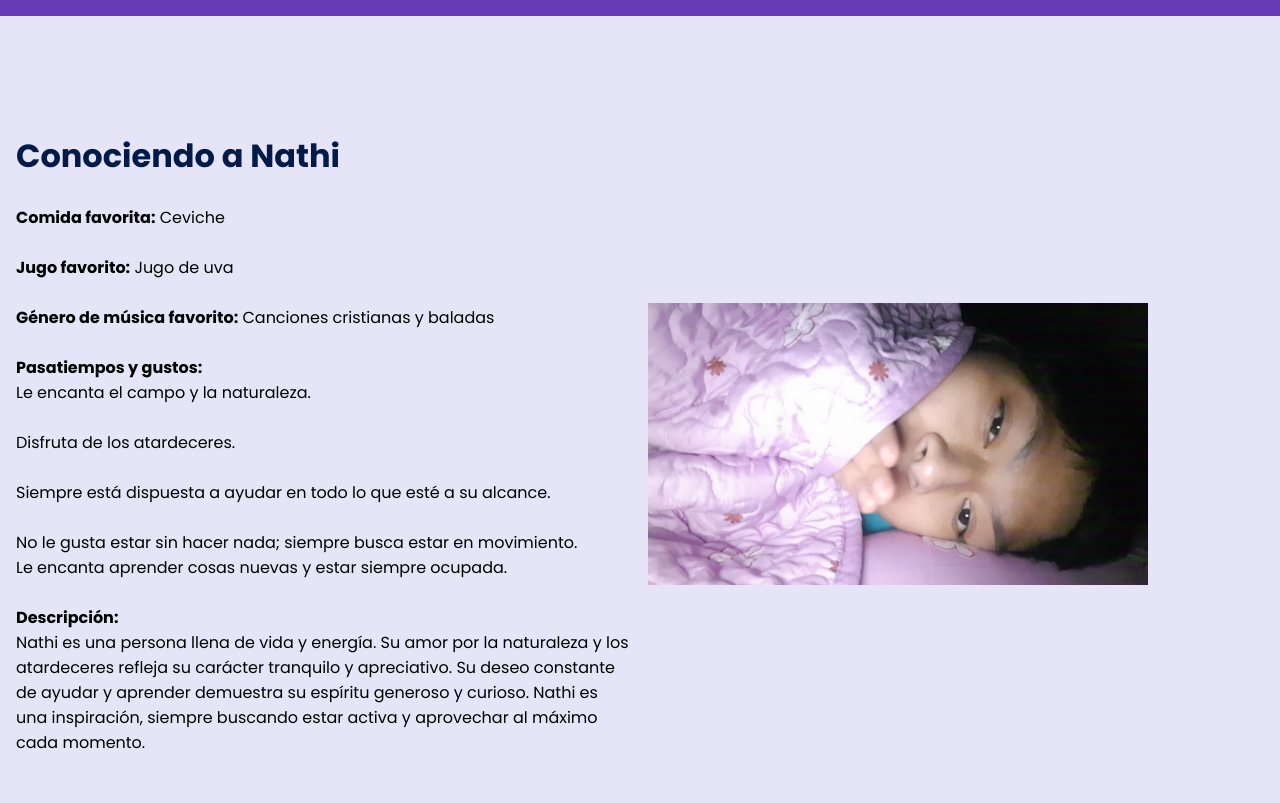
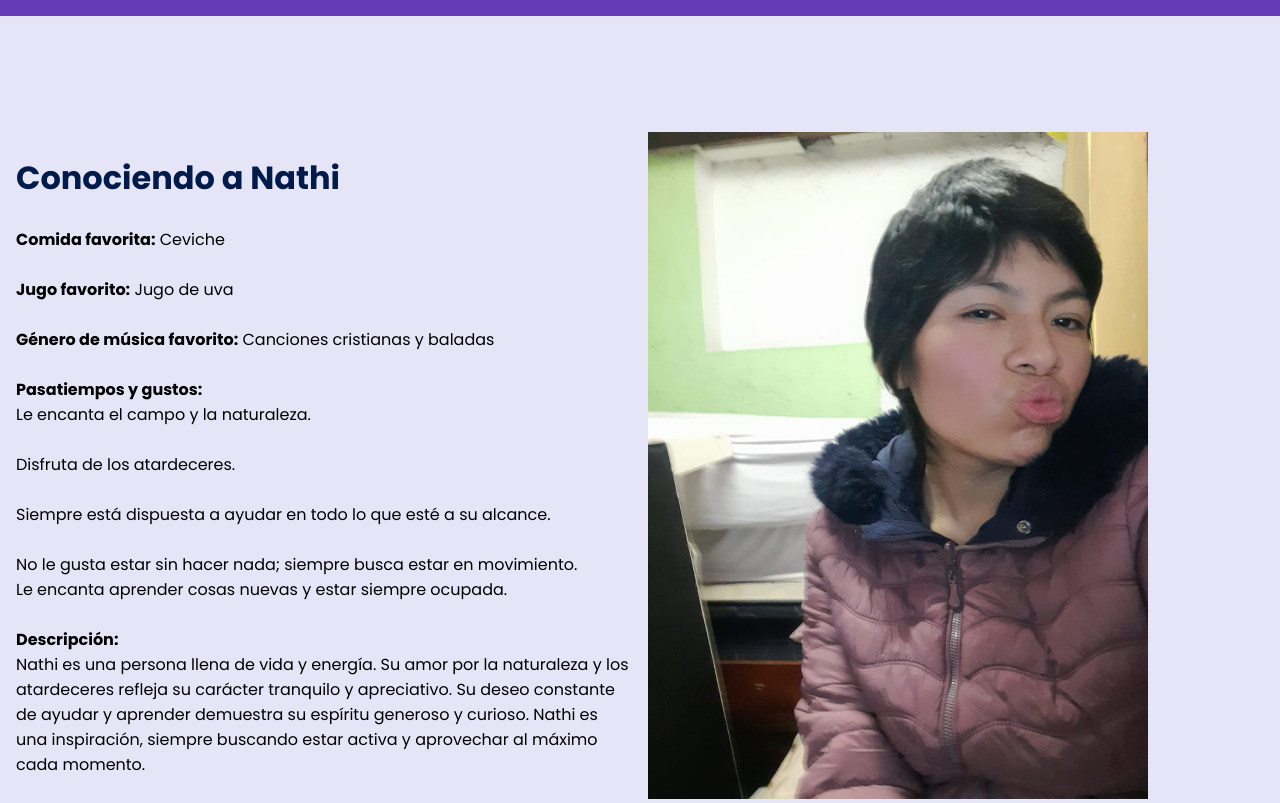
Before and after one commit to alberto-pereira-dev/nathi, a plain HTML site: page index.html in a window 1280 px wide. Shown: the part 4460-5263 px from the top of the page. Drawn offline with Linux system fonts and the light colour scheme.

Commit message:
Update index.html
Cambié la imagen de la sección de conociendo a nathi por la última imagen del archivo que es la 8

```diff
--- a/index.html
+++ b/index.html
@@ -182,7 +182,7 @@
                 </div>
 
                 <figure class="knowledge__picture">
-                    <img src="recursos/Img4.jpg" class="knowledge__img" alt="Imagen de ustedes juntos">
+                    <img src="recursos/Img8.jpg" class="knowledge__img" alt="Imagen de ustedes juntos">
                 </figure>
             </div>
         </section>
```
